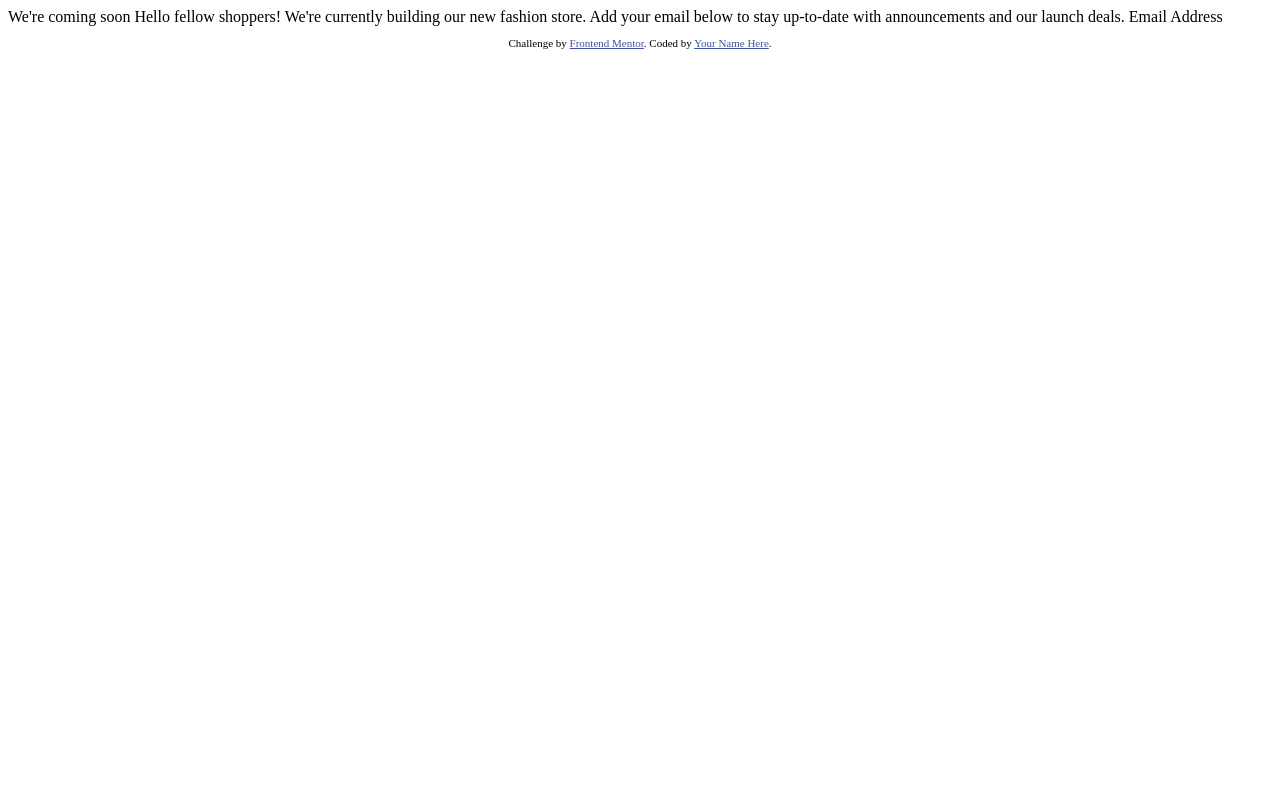
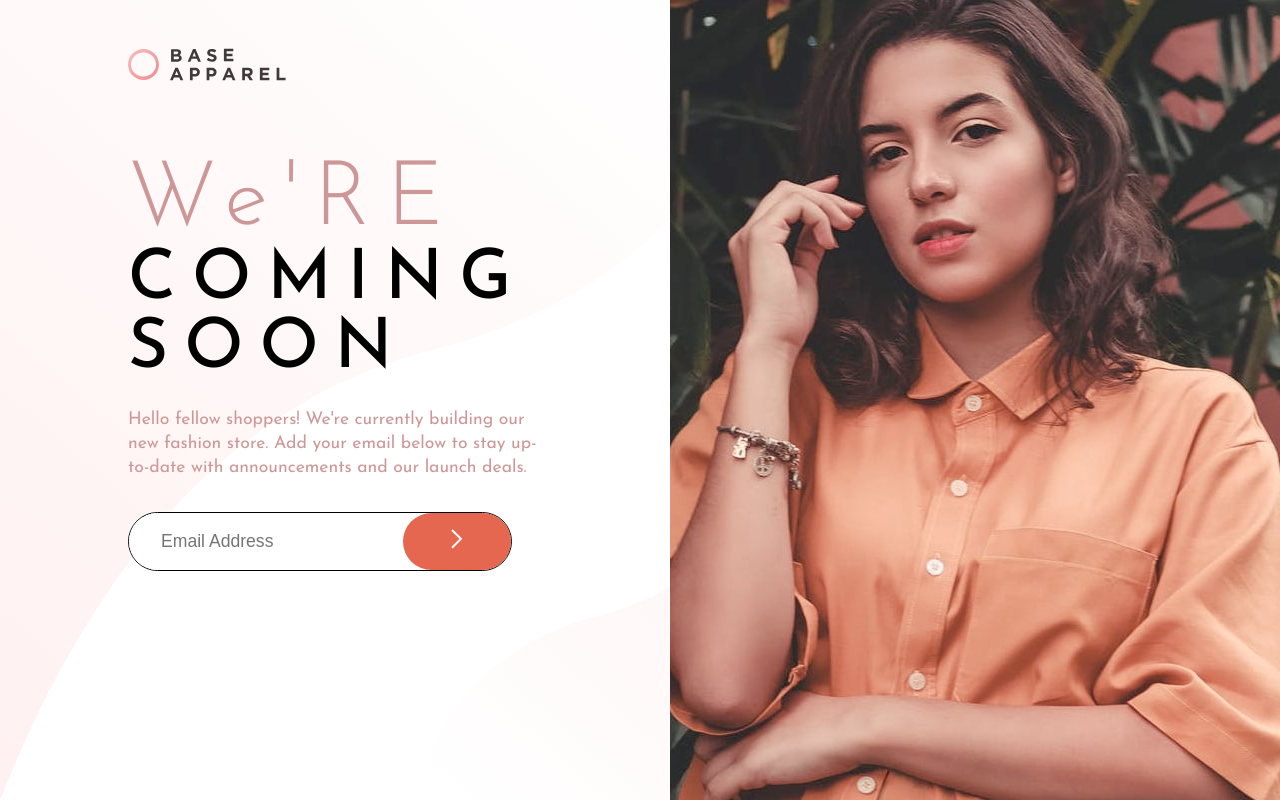
Before and after one commit to srsanjaykumar/base-apparel-coming-soon-master, a plain HTML site: page index.html in a window 1280 px wide. Drawn offline with Linux system fonts and the light colour scheme; a web font is replaced by a local one.

Commit message:
Desktop mode

```diff
--- a/index.html
+++ b/index.html
@@ -1,33 +1,39 @@
 <!DOCTYPE html>
 <html lang="en">
+
 <head>
   <meta charset="UTF-8">
-  <meta name="viewport" content="width=device-width, initial-scale=1.0"> <!-- displays site properly based on user's device -->
+  <meta name="viewport" content="width=device-width, initial-scale=1.0">
+  <!-- displays site properly based on user's device -->
 
   <link rel="icon" type="image/png" sizes="32x32" href="./images/favicon-32x32.png">
 
   <title>Frontend Mentor | Base Apparel coming soon page</title>
+  <link rel="stylesheet" href="style.css">
 
-  <!-- Feel free to remove these styles or customise in your own stylesheet 👍 -->
-  <style>
-    .attribution { font-size: 11px; text-align: center; }
-    .attribution a { color: hsl(228, 45%, 44%); }
-  </style>
 </head>
+
 <body>
+  <div class="container">
+    <div class="main">
+      <img src="./images/logo.svg" alt="">
+      <h2>We'RE</h2>
+      <h1>coming soon</h1>
+      <p>Hello fellow shoppers! We're currently building our new fashion store.
+        Add your email below to stay up-to-date with announcements and our launch deals.</p>
+      <div class="email">
+        <input type="email" name="mail" id="" placeholder="Email Address" required>
+        <button type="button"><img src="./images/icon-arrow.svg" alt=""></button>
+      </div>
+      </div>
+    <div class="image">
+      <img src="./images/hero-desktop.jpg" alt="" srcset="">
+    </div>
+  </div>
 
-  We're coming soon
 
-  Hello fellow shoppers! We're currently building our new fashion store.
-  Add your email below to stay up-to-date with announcements and our launch deals.
 
-  Email Address
+</body>
+<!-- <script src="./index.js"></script> -->
 
-  <footer>
-    <p class="attribution">
-      Challenge by <a href="https://www.frontendmentor.io?ref=challenge" target="_blank">Frontend Mentor</a>.
-      Coded by <a href="#">Your Name Here</a>.
-    </p>
-  </footer>
-</body>
 </html>
--- /dev/null
+++ b/index.js
@@ -0,0 +1 @@
+const regex = /(^[^\s@]+@[^\s@]+\.[^\s@]+$)/i;
--- /dev/null
+++ b/style.css
@@ -0,0 +1,98 @@
+@import url('https://fonts.googleapis.com/css2?family=Bai+Jamjuree:ital,wght@0,200;0,300;0,400;0,500;0,600;0,700;1,200;1,300;1,400;1,500;1,600;1,700&family=Barlow+Semi+Condensed:ital,wght@0,100;0,200;0,300;0,400;0,500;0,600;0,700;0,800;0,900;1,100;1,200;1,300;1,400;1,500;1,600;1,700;1,800;1,900&family=Big+Shoulders:opsz,wght@10..72,100..900&family=Figtree:ital,wght@0,300..900;1,300..900&family=Fraunces:ital,opsz,wght@0,9..144,100..900;1,9..144,100..900&family=Inter:ital,opsz,wght@0,14..32,100..900;1,14..32,100..900&family=Josefin+Sans:ital,wght@0,100..700;1,100..700&family=Karla:ital,wght@0,200..800;1,200..800&family=Kumbh+Sans:wght@100..900&family=League+Spartan:wght@100..900&family=Lexend+Deca:wght@100..900&family=Manrope:wght@200..800&family=Open+Sans:ital,wght@0,300..800;1,300..800&family=Outfit:wght@100..900&family=Poppins:ital,wght@0,100;0,200;0,300;0,400;0,500;0,600;0,700;0,800;0,900;1,100;1,200;1,300;1,400;1,500;1,600;1,700;1,800;1,900&family=Red+Hat+Display:ital,wght@0,300..900;1,300..900&family=Rubik:ital,wght@0,300..900;1,300..900&family=Work+Sans:ital,wght@0,100..900;1,100..900&family=Young+Serif&display=swap');
+
+:root {
+  --desaturated-red: hsl(0, 36%, 70%);
+  --soft-red: hsl(0, 93%, 68%);
+  --dark-grayish-red: hsl(0, 6%, 24%);
+  --gradient-1: linear-gradient(135deg, hsl(0, 0%, 100%), hsl(0, 100%, 98%));
+  --gradient-2: linear-gradient(135deg, hsl(0, 80%, 86%), hsl(0, 74%, 74%));
+}
+
+* {
+
+  margin: 0;
+  padding: 0;
+  box-sizing: border-box;
+}
+
+body {
+  font-family: 'Josefin Sans', sans-serif;
+   margin: auto;
+}
+.container {
+  display: flex;
+  width: 100%;
+  height: 100%;
+}
+
+.main{
+    /* background: url('images/bg-pattern-desktop.svg')  ; */
+    background:  url('images/bg-pattern-desktop.svg');
+    background-blend-mode: multiply;
+    max-width: 53vw;
+    height: auto;
+    padding: 3rem 10vw;
+}
+.image{
+
+    max-height: 100vh;
+    max-width: 50vw
+}
+.image img{
+
+    width: fit-content;
+    height: 100%;
+}
+h2{
+    color: var(--desaturated-red);
+    margin-top: 4.5rem;
+    font-size: 7vw;
+    font-weight: 300;
+    letter-spacing: 1rem;
+}
+h1{
+    font-size: 5.4vw;
+    font-weight: 500;
+    letter-spacing: 1rem;
+    text-transform: uppercase;
+}
+
+p{
+    color: var(--desaturated-red);
+    font-size: 1.1rem;
+    margin-top: 1.5rem;
+    line-height: 1.5rem;
+    margin-bottom: 2rem;
+}
+
+.email{
+    display: flex;
+    /* justify-content: space-between; */
+    border: 1px solid black;
+    border-radius: 2rem;
+    width: 100%;
+    max-width: 30vw;
+    height: auto;
+}
+input[type="email"] {
+    /* width: 70%; */
+    width: 100%;
+    padding: 1rem 2rem;
+    border: none;
+    border-radius: 2rem;
+    font-size: 1.1rem;
+    font-weight: 500;
+    outline: none;
+}
+
+button{
+    background-color: rgb(229, 103, 80);
+    color: white;
+    border: none;
+    padding: 1rem 3rem;
+    border-radius: 2rem;
+    font-weight: 700;
+    font-size: 1.1rem;
+    cursor: pointer;
+    border:
+}
```
